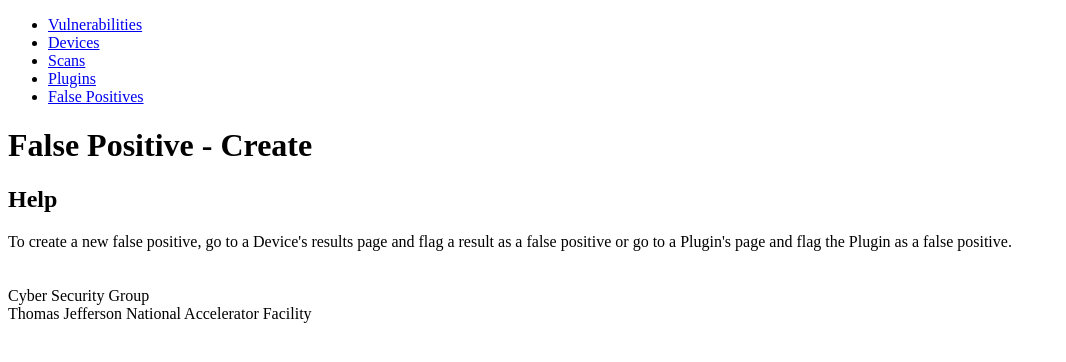
After one commit to packysauce/reaper, a Django app: template branches/workflow/sarimui/templates/false_positives/fp_create_help.html in a window 1280 px wide. The commit adds this page. Shown: the part 26-388 px from the top of the page, without its empty margins (0-1066 px from the left). Run offline with Django 3.2, Linux system fonts and the light colour scheme; the template is opened without the code that fills it, so the values that code supplies are empty.

Commit message:
false positives are done.
git-svn-id: https://jsl8/svn@297 19c0c642-d4e6-44e4-92e5-4f3623b665b3

```diff
--- a/branches/workflow/sarimui/templates/devices/view.html
+++ b/branches/workflow/sarimui/templates/devices/view.html
@@ -6,7 +6,7 @@
    $("a.fp_create").click(function() {
        include = this.parentNode.include.value;
        nessusid = this.parentNode.nessusid.value;
-       $.post('{% url fp_create %}', {'include':include, 'nessusid':nessusid},
+       $.post('{% url fp_create_ajax %}', {'include':include, 'nessusid':nessusid},
            function(data, textStatus) {
                 if(textStatus == "success" && data.result == "success") {
                     var formobj = $("#fp_create_"+data.nessusid);
--- /dev/null
+++ b/branches/workflow/sarimui/templates/false_positives/fp_create_help.html
@@ -0,0 +1,11 @@
+{% extends 'base.html' %}
+
+{% block main_body %}
+
+<h1>False Positive - Create</h1>
+
+<h2>Help</h2>
+<p>To create a new false positive, go to a Device's results page and flag a result as a false positive
+or go to a Plugin's page and flag the Plugin as a false positive.</p>
+
+{% endblock %}
--- a/branches/workflow/sarimui/templates/false_positives/fp_search.html
+++ b/branches/workflow/sarimui/templates/false_positives/fp_search.html
@@ -1,4 +1,8 @@
 {% extends 'search.html' %}
+
+{% block sidebar %}
+<li><a href="{% url fp_create_help %}">Create False Positive</a></li>
+{% endblock %}
 
 {% block search_options %}
         <label for='in'>Included</label><input type='radio' name='in' value='in' id='in' checked='true' />
--- a/branches/workflow/sarimui/templates/plugins/plugin_info.html
+++ b/branches/workflow/sarimui/templates/plugins/plugin_info.html
@@ -1,4 +1,10 @@
 {% extends 'base.html' %}
+
+{% block sidebar %}
+{% if not plugin.falsepositive_set.all|length %}
+<li><a href="{% url fp_create plugin.id %}">Flag as False Positive</a></li>
+{% endif %}
+{% endblock %}
 
 {% block main_body %}
         <h1>Plugin Information</h1>
--- a/branches/workflow/urls.py
+++ b/branches/workflow/urls.py
@@ -23,8 +23,10 @@ urlpatterns = patterns('',
     url(r'^false_positive/(\d*)/$', views.fp_view, name='fp_detail'),
     url(r'^false_positive/(\d*)/modify/$', views.fp_modify, name='fp_modify'),
     url(r'^false_positive/(\d*)/delete/$', views.fp_delete, name='fp_delete'),
+    url(r'^false_positive/create/(\d*)/$', views.fp_create, name='fp_create'),
+    url(r'^false_positive/create/$', views.fp_create_help, name="fp_create_help"),
     url(r'^false_positive/modify/$', ajax.fp_modify, name="fp_modify_ajax"),
-    url(r'^false_positive/new/$', ajax.fp_create, name='fp_create'),
+    url(r'^false_positive/new/$', ajax.fp_create, name='fp_create_ajax'),
     url(r'^false_positive/search/$', views.fp_search, name='fp_search'),
     url(r'^(.+)/$', views.device_view, name='device'),
 
```
Also changed, not shown: branches/workflow/sarimui/views.py (+15 -1 lines).
